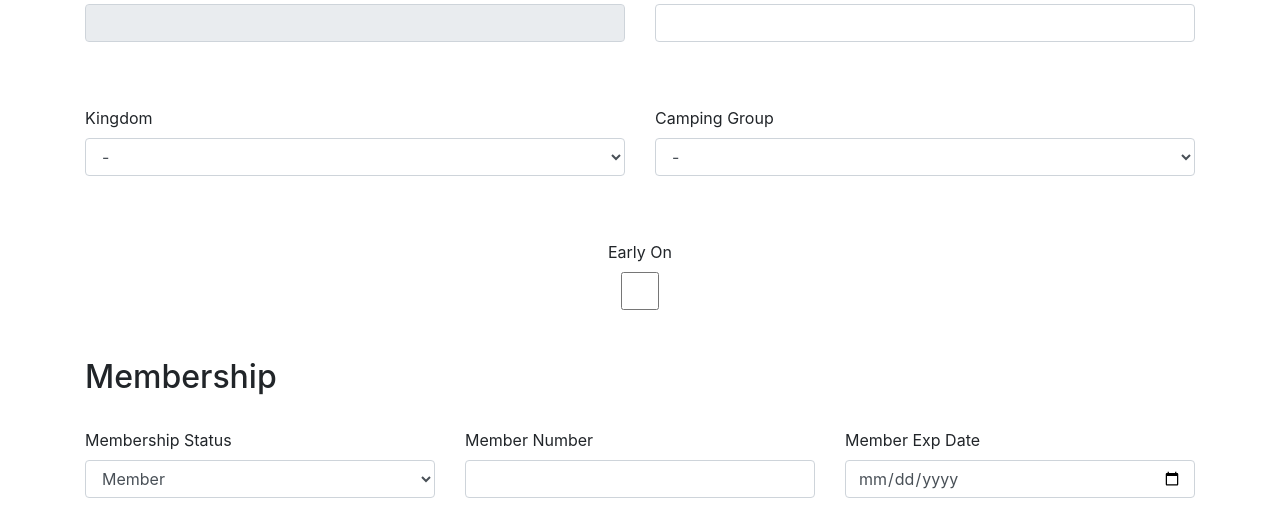
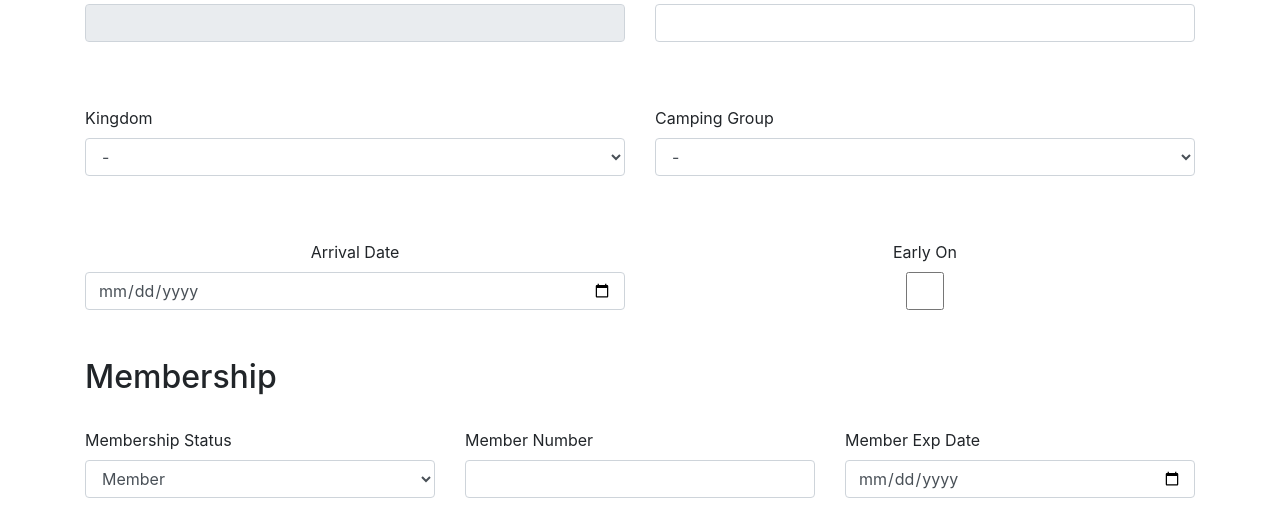
Before and after one commit to gwtroll/gwtroll, a Flask app: template app/templates/editreg.html in a window 1280 px wide. Shown: the part 793-1302 px from the top of the page. Run offline with Flask 3, Linux system fonts and the light colour scheme; the template is opened without the code that fills it: values that come from a table or form of the project are taken from there, others are empty; parts of the project's set-up code (start-up, migrations or seed data) failed here and were passed over; some libraries are stand-ins or nearby versions.

Commit message:
Made Rate Date Editable

```diff
--- a/app/forms.py
+++ b/app/forms.py
@@ -177,6 +177,7 @@ class EditForm(FlaskForm):
     invoice_email = StringField('Invoice Email')
     kingdom = SelectField('Kingdom', validators=[DataRequired()], choices=kingdomdata)
     lodging = SelectField('Camping Group', validators=[DataRequired()], choices=lodgingdata)
+    rate_date = DateField("Arrival Date")
     rate_age = SelectField('Age Range', validators=[DataRequired()], choices=agedata)
     rate_mbr = SelectField('Membership Status', validators=[DataRequired()], choices=mbrdata)
     medallion = IntegerField('Medallion #', validators=[DataRequired()])
--- a/app/routes.py
+++ b/app/routes.py
@@ -675,7 +675,6 @@ def createprereg():
             royal_title = form.royal_title.data if form.royal_title.data != '' else None
         )
 
-        print(form.rate_date.data)
         if form.rate_date.data == 'Early_On':
             reg.early_on = True
             rate_date = '03-08-2025'
@@ -814,6 +813,12 @@ def editreg():
         offsite_contact_phone = reg.offsite_contact_phone
     )
 
+    if reg.rate_date != None:
+        try:
+            form.rate_date.data = datetime.strptime(reg.rate_date, '%Y-%m-%d %H:%M:%S')
+        except:
+            form.rate_date.data = datetime.strptime(reg.rate_date, '%Y-%m-%d')
+
     loading_df = pd.read_csv('gwlodging.csv')
     lodgingdata = loading_df.to_dict(orient='list')
     form.lodging.choices = lodgingdata
@@ -845,6 +850,7 @@ def editreg():
             reg.invoice_email = request.form.get('invoice_email')
             reg.kingdom = request.form.get('kingdom')
             reg.lodging = request.form.get('lodging')
+            reg.rate_date = datetime.strptime(request.form.get('rate_date'), '%Y-%m-%d')
             reg.rate_age = request.form.get('rate_age')
             reg.rate_mbr = request.form.get('rate_mbr')
             if request.form.get('medallion'):
--- a/app/templates/editreg.html
+++ b/app/templates/editreg.html
@@ -108,6 +108,12 @@
         </div>
     </div>
     <div class="row form-group">
+        <div class="col form-group">
+            <p class="text-center">
+                {{ form.rate_date.label }}
+                {{ form.rate_date(class_='form-control m-0') }}
+            </p>
+        </div>
         <div class="col form-group">
             <p class="text-center">
                 {{ form.early_on.label }}
```
